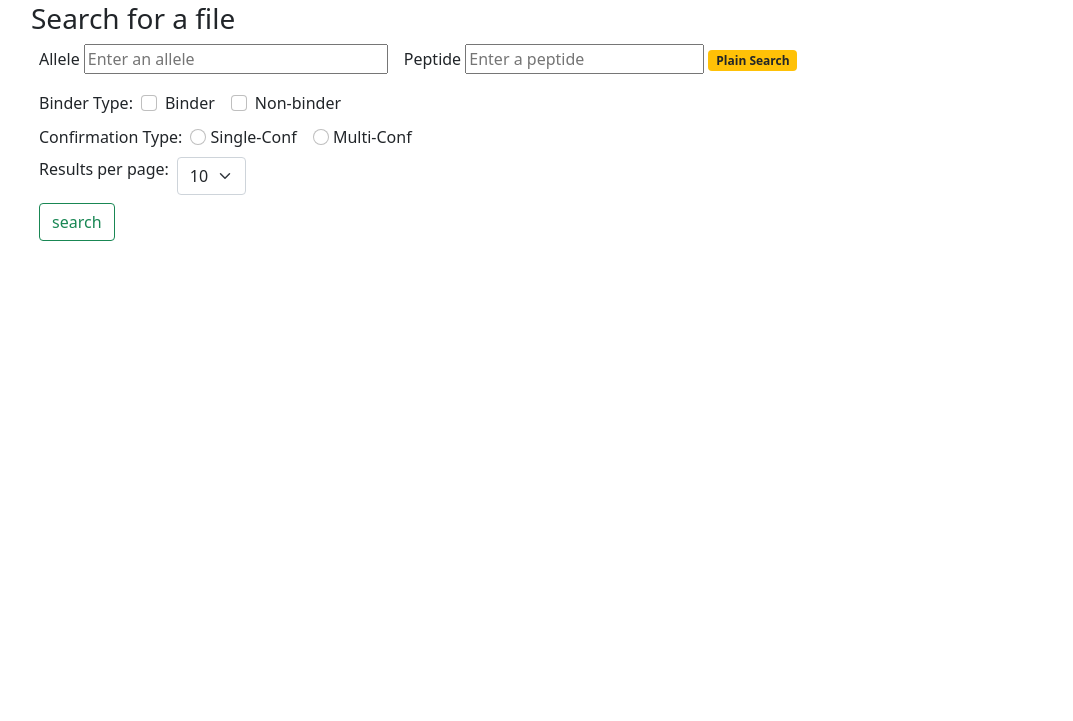
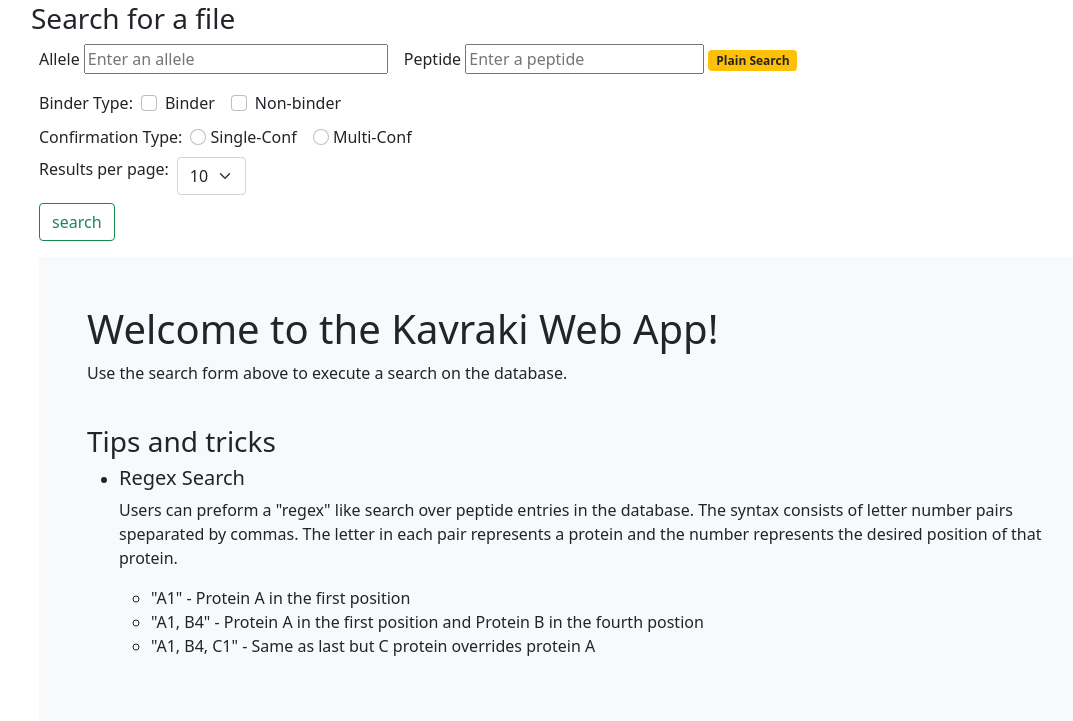
Before and after one commit to TrippleCCC/KavrakiLabWebApp, a Flask app: page / in a window 1280 px wide. Shown: the part 64-785 px from the top of the page, without its empty margins (67-1140 px from the left). Run offline with Flask 2, Linux system fonts and the light colour scheme; some libraries are stand-ins or nearby versions.

Commit message:
Add welcome section to home page

```diff
--- a/web_app/templates/base.html
+++ b/web_app/templates/base.html
@@ -105,7 +105,28 @@
             {% endwith %}
 
 			<div class="container">
-			{% block results %}{% endblock %}
+			{% block results %}
+            <main class="container">
+                <div class="bg-light p-5 rounded">
+                    <h1>Welcome to the Kavraki Web App!</h1>
+                    <p>
+                    Use the search form above to execute a search on the database.
+                    </p>
+                    <br>
+                    <h3>Tips and tricks</h3>
+                    <ul>
+                        <li><h5>Regex Search</h5></li>
+                        <p>Users can preform a "regex" like search over peptide entries in the database.
+                        The syntax consists of letter number pairs speparated by commas. The letter in each
+                        pair represents a protein and the number represents the desired position of that protein.</p>
+                        <ul>
+                            <li>"A1" - Protein A in the first position</li>
+                            <li>"A1, B4" - Protein A in the first position and Protein B in the fourth postion</li>
+                            <li>"A1, B4, C1" - Same as last but C protein overrides protein A</li>
+                    </ul>
+                </div>
+            </main>
+            {% endblock %}
 			</div>
 		</div>
 
```
